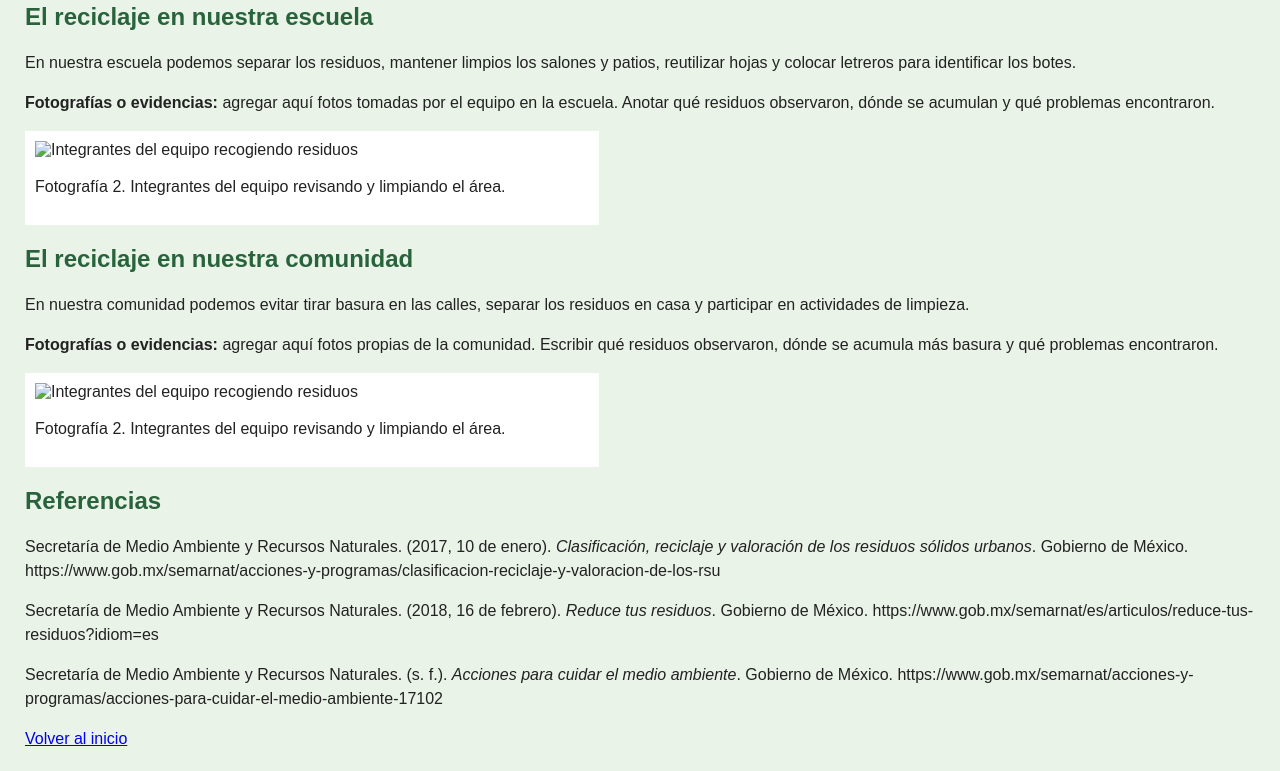
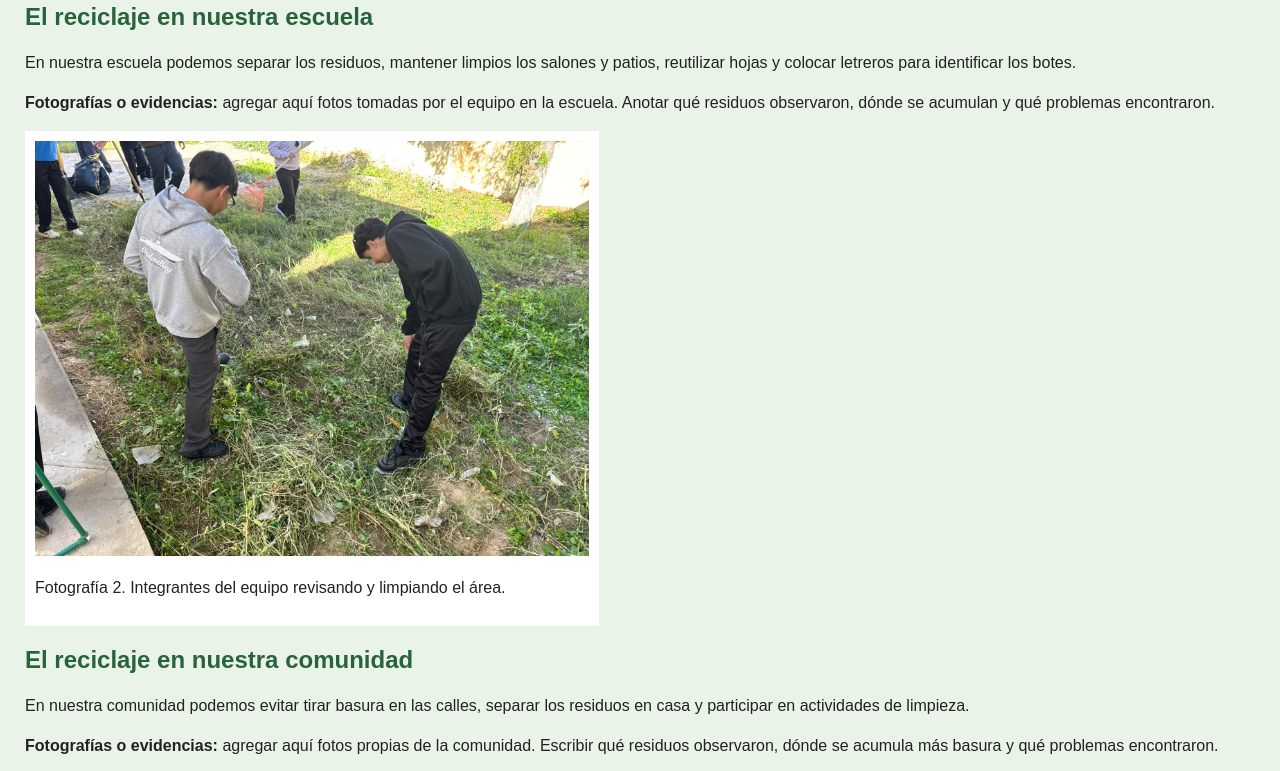
Before and after one commit to morenodiazkevin4-maker/proyecto-paec-kevin-y-andres, a plain HTML site: page pags.html in a window 1280 px wide. Shown: the part 857-1628 px from the top of the page. Drawn offline with Linux system fonts and the light colour scheme; files that its build step writes are made by us from their sources.

Commit message:
Update pags.html

```diff
--- a/pags.html
+++ b/pags.html
@@ -40,7 +40,7 @@
     <p><b>Fotografías o evidencias:</b> agregar aquí fotos tomadas por el equipo en la escuela. Anotar qué residuos observaron, dónde se acumulan y qué problemas encontraron.</p>
     <div class="fotos">
         <div>
-            <img src="img/equipo_1.jpeg" alt="Integrantes del equipo recogiendo residuos">
+            <img src="equipo_1.jpeg" alt="Integrantes del equipo recogiendo residuos">
             <p>Fotografía 2. Integrantes del equipo revisando y limpiando el área.</p>
         </div>
     </div>
@@ -50,7 +50,7 @@
     <p><b>Fotografías o evidencias:</b> agregar aquí fotos propias de la comunidad. Escribir qué residuos observaron, dónde se acumula más basura y qué problemas encontraron.</p>
      <div class="fotos">
         <div>
-            <img src="img/equipo_2.jpeg" alt="Integrantes del equipo recogiendo residuos">
+            <img src="equipo_2.jpeg" alt="Integrantes del equipo recogiendo residuos">
             <p>Fotografía 2. Integrantes del equipo revisando y limpiando el área.</p>
         </div>
     </div>
```
